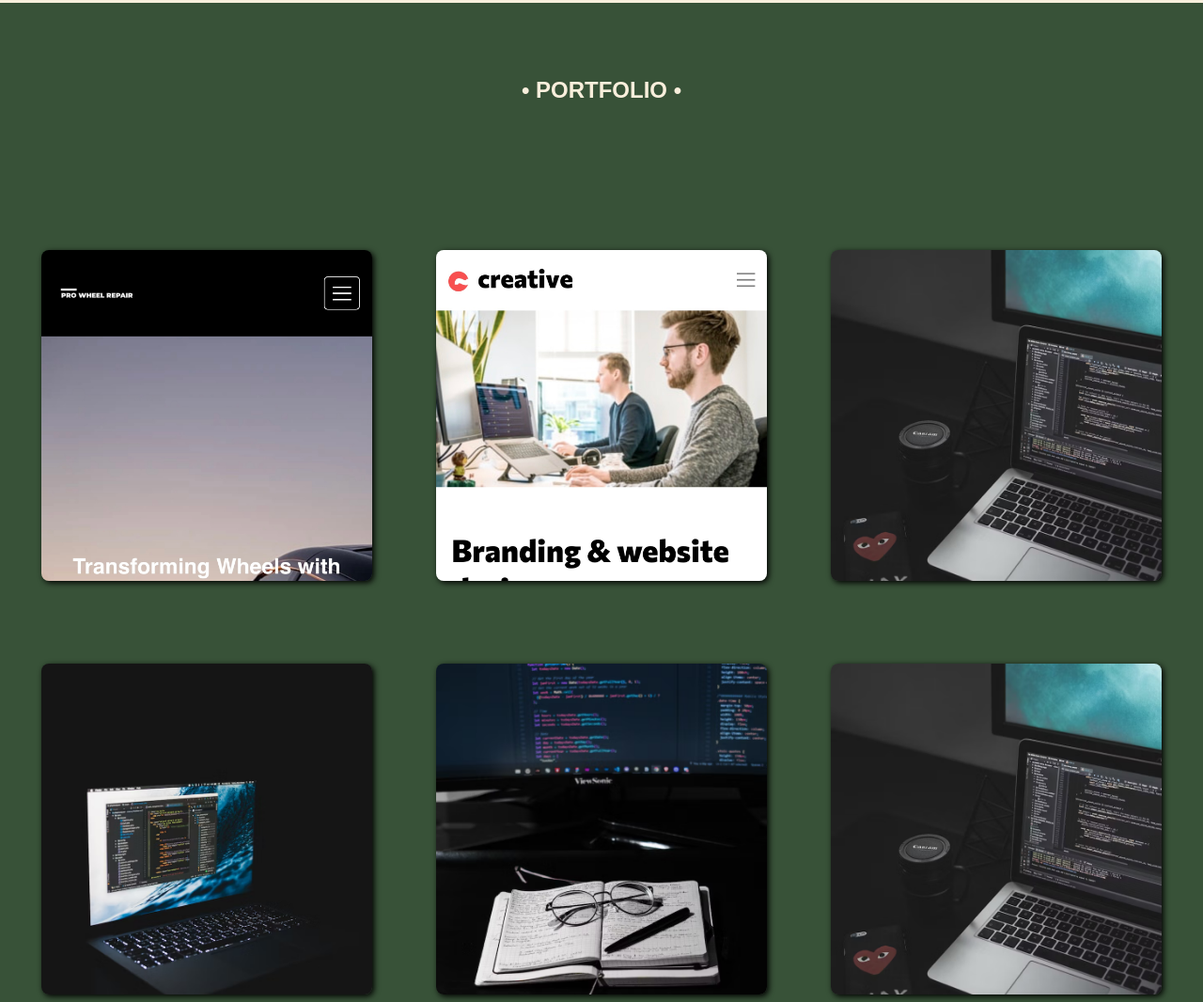
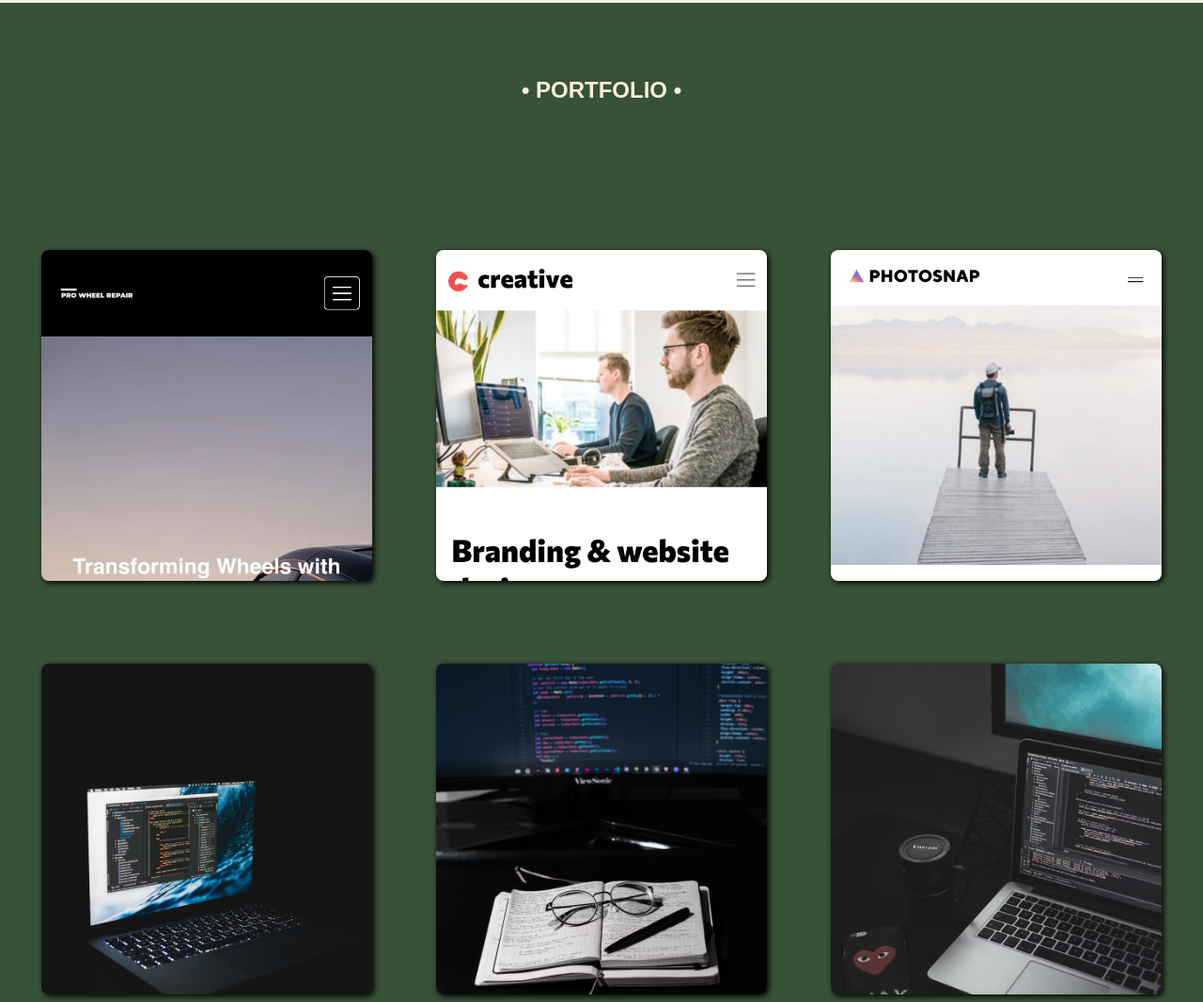
Before and after one commit to oscvrhrr/client-website, a plain HTML site: page index.html in a window 1280 px wide. Shown: the part 2120-3186 px from the top of the page at 94% size. Drawn offline with Linux system fonts and the light colour scheme; some packages are replaced by stand-ins of ours.

Commit message:
added third project

```diff
--- a/index.html
+++ b/index.html
@@ -133,7 +133,7 @@
                 </div>
 
                 <div class="project-flex--item">
-                    <a href="https://oscvrhrr.github.io/photosnap-multi-pg-website/"><div class="project--container"><img class="image--project" src="./img/holder3.png"></div></a>
+                    <a href="https://oscvrhrr.github.io/photosnap-multi-pg-website/"><div class="project--container"><img class="image--project" src="./img/project-three.jpg"></div></a>
 
                 </div>
 
```
Also changed, not shown: img/project-three.jpg (added).
